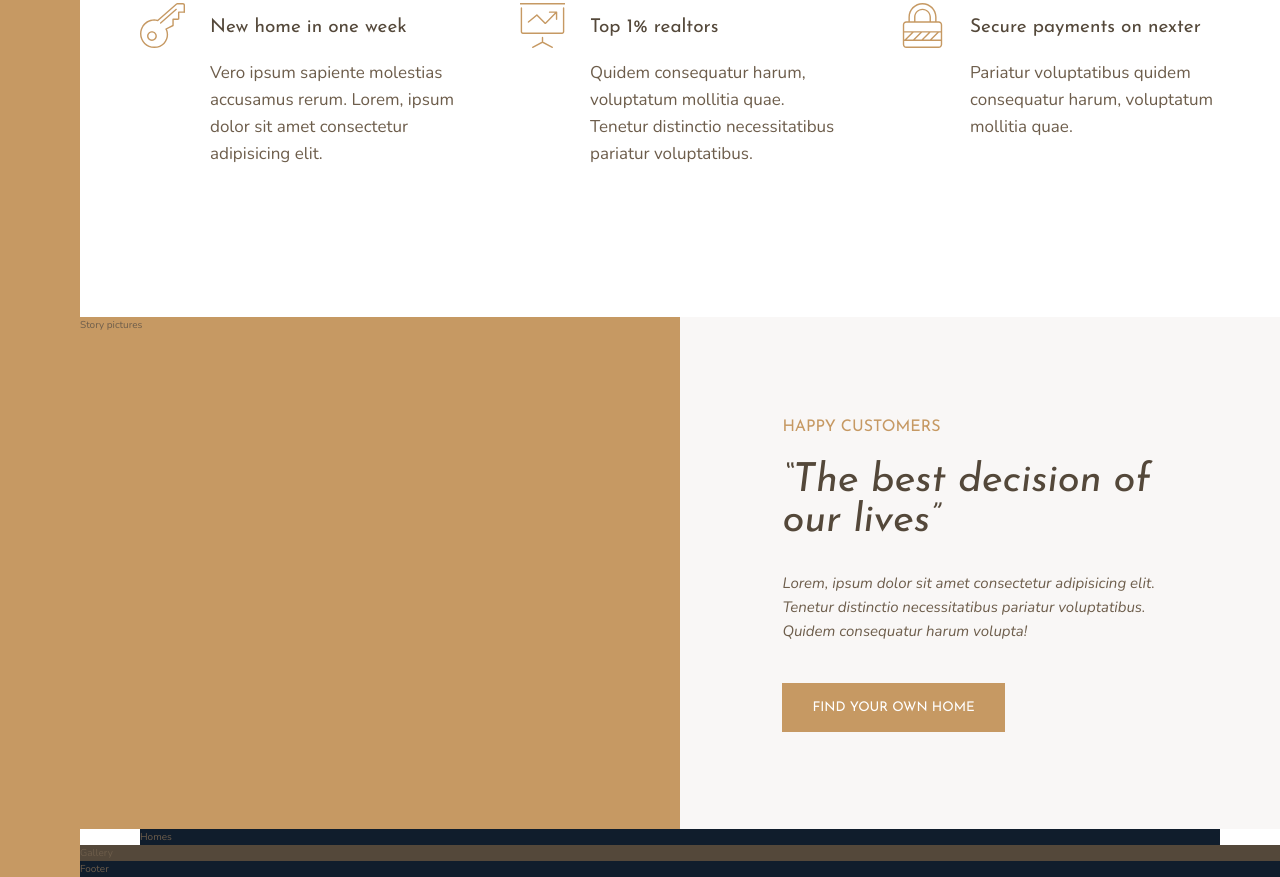
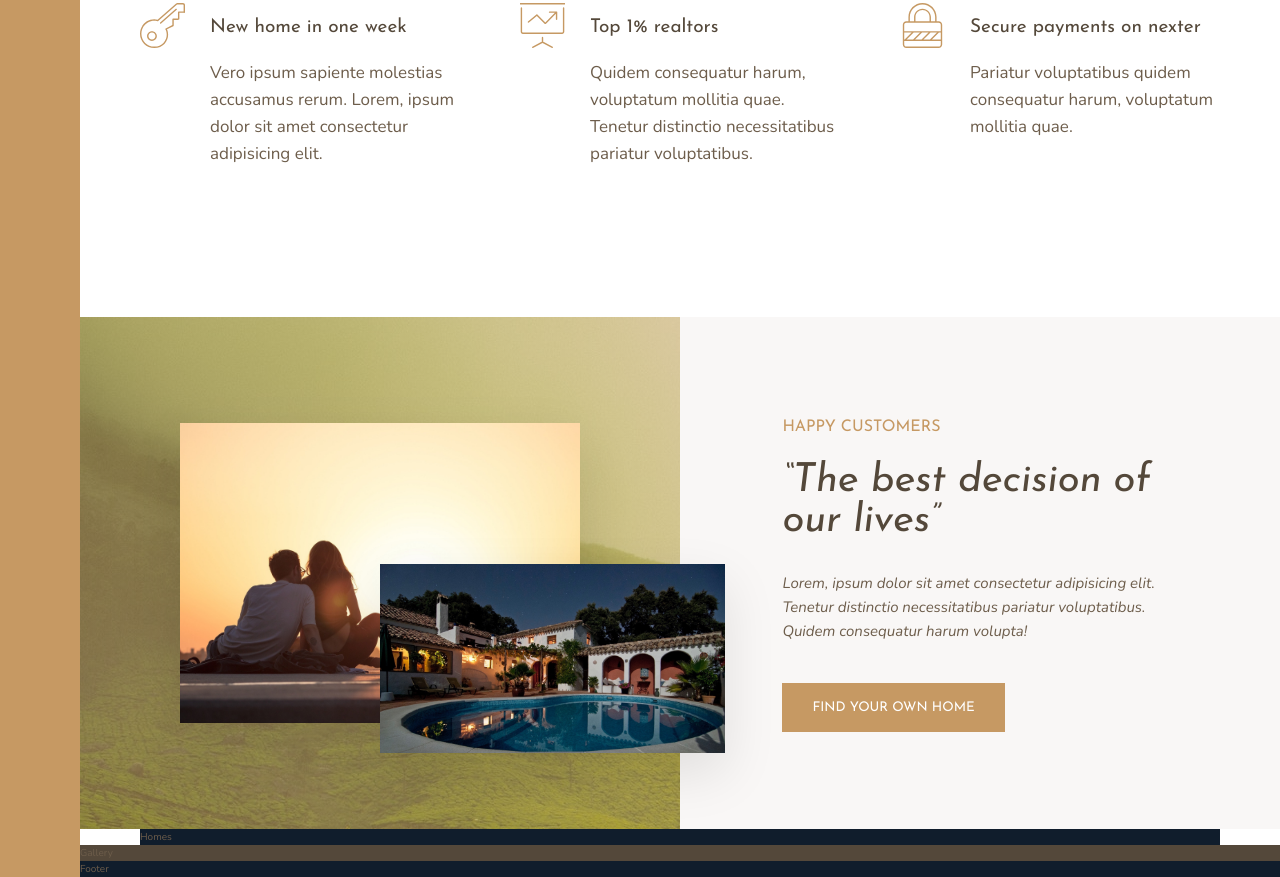
Before and after one commit to lawrencedovin/nexter, a website: page index.html in a window 1280 px wide. Shown: the part 991-1868 px from the top of the page. Drawn offline with nearby package versions, Linux system fonts and the light colour scheme.

Commit message:
Completed story section

```diff
--- a/index.html
+++ b/index.html
@@ -82,7 +82,8 @@
         </section>
 
         <div class="story__pictures">
-            Story pictures
+            <img src="img/story-1.jpeg" alt="Couple with new house" class="story__img--1">
+            <img src="img/story-2.jpeg" alt="New house" class="story__img--2">
         </div>
 
         <div class="story__content">
--- a/sass/_story.scss
+++ b/sass/_story.scss
@@ -2,6 +2,28 @@
     &__pictures {
         background-color: $color-primary;
         grid-column: full-start / col-end 4;
+        background-image: linear-gradient(rgba($color-primary, .5), rgba($color-primary, .5)),
+                          url(../img/back.jpg);
+
+        display: grid;
+        grid-template-rows: repeat(6, 1fr);
+        grid-template-columns: repeat(6, 1fr);
+        align-items: center;
+    }
+
+    &__img--1 {
+        width: 100%;
+        grid-column: 2 / 6;
+        grid-row: 2 / 6;
+        box-shadow: 0 2rem 5rem rgba(#000, .1);
+    }
+
+    &__img--2 {
+        width: 115%;
+        grid-column: 4 / 7;
+        grid-row: 4 / 6;
+        z-index: 20;
+        box-shadow: 0 2rem 5rem rgba(#000, .1);
     }
 
     &__content {
```
Also changed, not shown: css/style.css.
